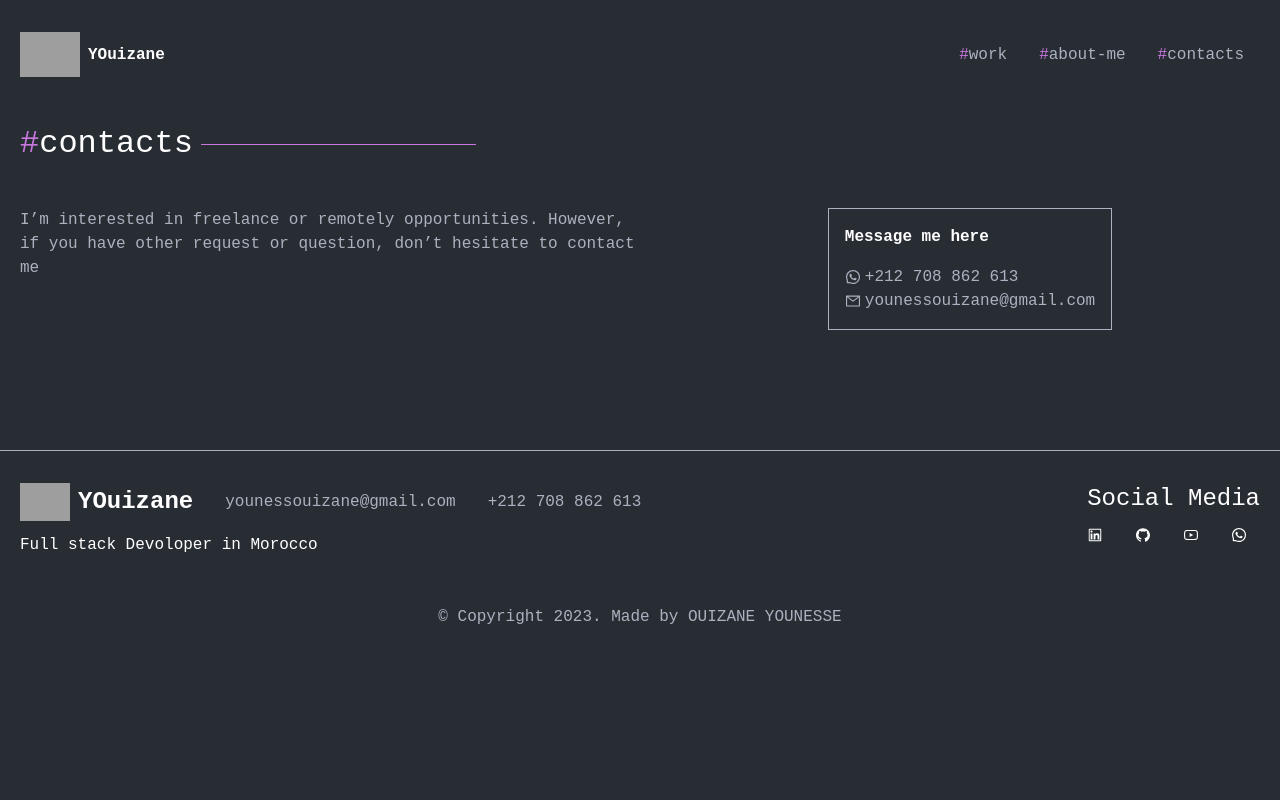
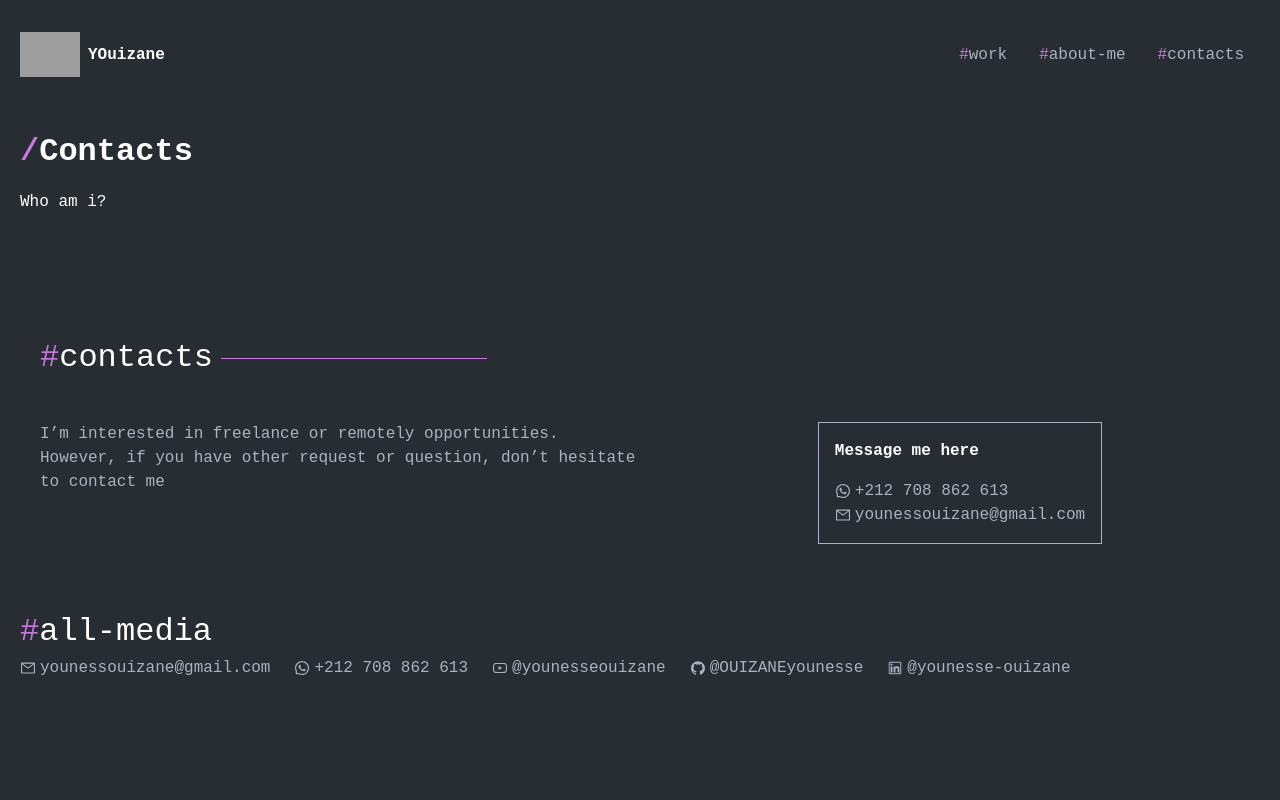
Before and after one commit to OUIZANEyounesse/portfolio, a Next.js app: page /contact in a window 1280 px wide. Shown: the top 800 px of the page. Built offline with nearby package versions, Linux system fonts and the light colour scheme; grey boxes are pictures that could not be loaded.

Commit message:
feat:add section contact and all media to contact page

```diff
--- a/app/contact/page.tsx
+++ b/app/contact/page.tsx
@@ -1,12 +1,89 @@
-import { Contact } from "@/components"
+import { Contact } from "@/components";
+import { InfoProfile } from "@/constants/data";
+import Link from "next/link";
+import {
+  AiOutlineGithub,
+  AiOutlineLinkedin,
+  AiOutlineMail,
+  AiOutlineWhatsApp,
+  AiOutlineYoutube,
+} from "react-icons/ai";
 
 const page = () => {
   return (
-    <div>
-        <Contact/>
+    <div className="px-5 max-w-[1560px] min-h-screen mx-auto pt-20 py-10">
+      {/* title */}
+      <div className=" text-white font-semibold text-[32px] mt-12">
+        <span className=" text-[#C778DD]">/</span>
+        Contacts
+      </div>
+      {/* h2 title */}
+      <div className=" text-white mt-[14px] mb-[46px]">Who am i?</div>
+      <Contact />
 
+      {/* all media */}
+      <div className=" mt-6 mb-5x">
+        {/* title */}
+        <div className=" text-[32px] font-medium text-white">
+          <span className="text-[#C778DD]">#</span>all-media
+        </div>
+        {/* media */}
+        <div className=" flex gap-6">
+          <div className=" text-[#ABB2BF] flex items-center gap-1">
+            <Link
+              href={`mailto:${InfoProfile.email}`}
+              target="_blank"
+              className="text-[#ABB2BF] flex flex-wrap items-center gap-1"
+            >
+              <AiOutlineMail />
+            </Link>
+              <span>{InfoProfile.email}</span>
+          </div>
+          <div className=" text-[#ABB2BF] flex items-center gap-1">
+            <Link
+              href={`${InfoProfile.socialLink.whatsapp}`}
+              target="_blank"
+              className="text-[#ABB2BF] flex flex-wrap items-center gap-1"
+            >
+              <AiOutlineWhatsApp />
+            </Link>
+              <span>{InfoProfile.tel}</span>
+          </div>
+          <div className=" text-[#ABB2BF] flex items-center gap-1">
+            <Link
+              href={`mailto:${InfoProfile.socialLink.youtube}`}
+              target="_blank"
+              className="text-[#ABB2BF] flex flex-wrap items-center gap-1"
+            >
+              <AiOutlineYoutube />
+
+            </Link>
+            <span>{InfoProfile.socialAlias.youtube}</span>
+          </div>
+          <div className=" text-[#ABB2BF] flex items-center gap-1">
+            <Link
+              href={`mailto:${InfoProfile.socialLink.github}`}
+              target="_blank"
+              className="text-[#ABB2BF] flex flex-wrap items-center gap-1"
+            >
+              <AiOutlineGithub />
+            </Link>
+            <span>{InfoProfile.socialAlias.github}</span>
+          </div>
+          <div className=" text-[#ABB2BF] flex items-center gap-1">
+            <Link
+              href={`mailto:${InfoProfile.socialLink.linkedin}`}
+              target="_blank"
+              className="text-[#ABB2BF] flex flex-wrap items-center gap-1"
+            >
+              <AiOutlineLinkedin />
+            </Link>
+            <span>{InfoProfile.socialAlias.linkedin}</span>
+          </div>
+        </div>
+      </div>
     </div>
-  )
-}
+  );
+};
 
-export default page
+export default page;
--- a/constants/data.ts
+++ b/constants/data.ts
@@ -11,6 +11,12 @@ export const InfoProfile = {
     github: "https://github.com/OUIZANEyounesse",
     youtube: "https://www.youtube.com/@younesseouizane",
     whatsapp: "https://wa.me/212708862613",
+  },
+  socialAlias: {
+    linkedin: "@younesse-ouizane",
+    github: "@OUIZANEyounesse",
+    youtube: "@younesseouizane",
+    whatsapp: "",
   },
 };
 export const NavbarLinks = {
```
